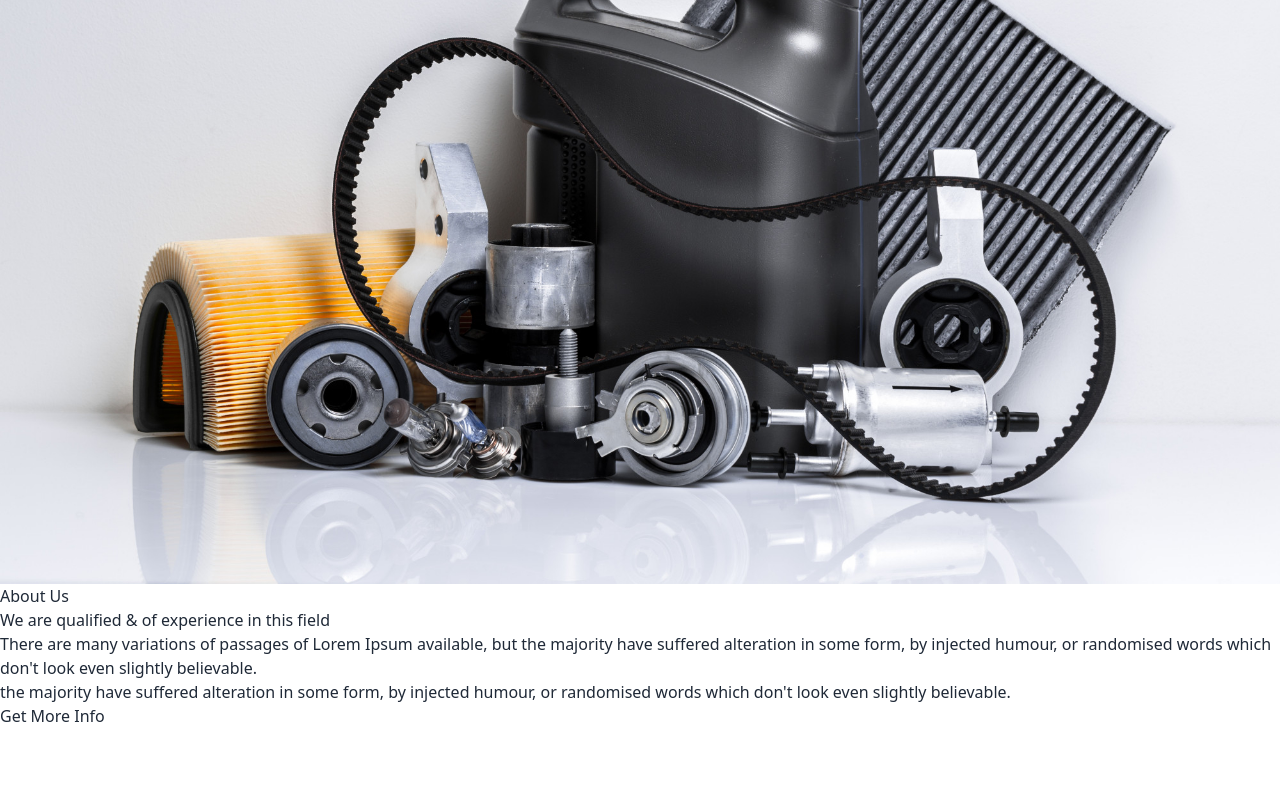
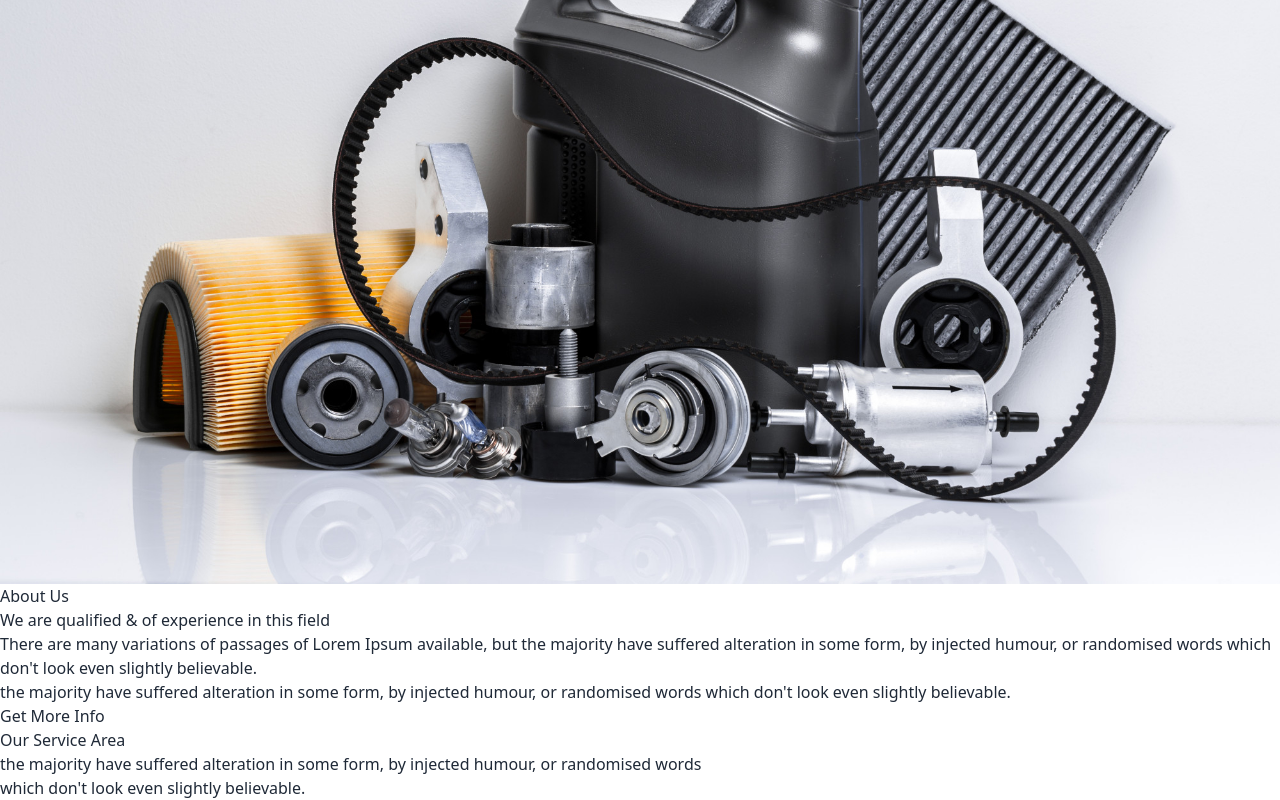
Before and after one commit to mubashirbappi5/Car-Doctor, a Next.js app: page / in a window 1280 px wide. Shown: the part 3633-4433 px from the top of the page. Before the commit the page ends 4361 px from the top, so only its background shows below. Built offline with nearby package versions, Linux system fonts and the light colour scheme.

Commit message:
complate about section for large device

```diff
--- a/src/Components/About.jsx
+++ b/src/Components/About.jsx
@@ -8,7 +8,7 @@ const About = () => {
 
             <div className='relative' >
             <Image className=' w-[800px] h-[370px]  border' src={img1} alt='person' />
-            <Image className='absolute left-9 top-4 w-72 rounded-xl border-4 border-white'  src={img2 } alt='parts'/>
+            <Image className='absolute left-48 top-48 w-72 rounded-xl border-4 border-white'  src={img2 } alt='parts'/>
             </div>
             <div className='space-y-6 w-11/12'>
                 <h3 className='font-semibold text-red-500'>About Us</h3>
--- /dev/null
+++ b/src/Components/Servicesection.jsx
@@ -0,0 +1,16 @@
+import React from 'react';
+
+const Servicesection = () => {
+    return (
+        <div>
+           <div>
+            <h1 className='text-4xl font-bold text-center'>Our Service Area</h1>
+            <p className='text-gray-400 text-sm text-center'>the majority have suffered alteration in some form, by injected  humour, or randomised words <br /> which don't look even slightly believable. </p>
+           </div>
+
+
+        </div>
+    );
+};
+
+export default Servicesection;
--- a/src/app/page.js
+++ b/src/app/page.js
@@ -1,6 +1,7 @@
 import About from "@/Components/About";
 import Banner from "@/Components/Banner";
 import BannerSlider from "@/Components/BannerSlider";
+import Servicesection from "@/Components/Servicesection";
 import Image from "next/image";
 
 export default function Home() {
@@ -8,6 +9,7 @@ export default function Home() {
     <>
     <BannerSlider/>
     <About/>
+    <Servicesection/>
 
     </>
   );
```
